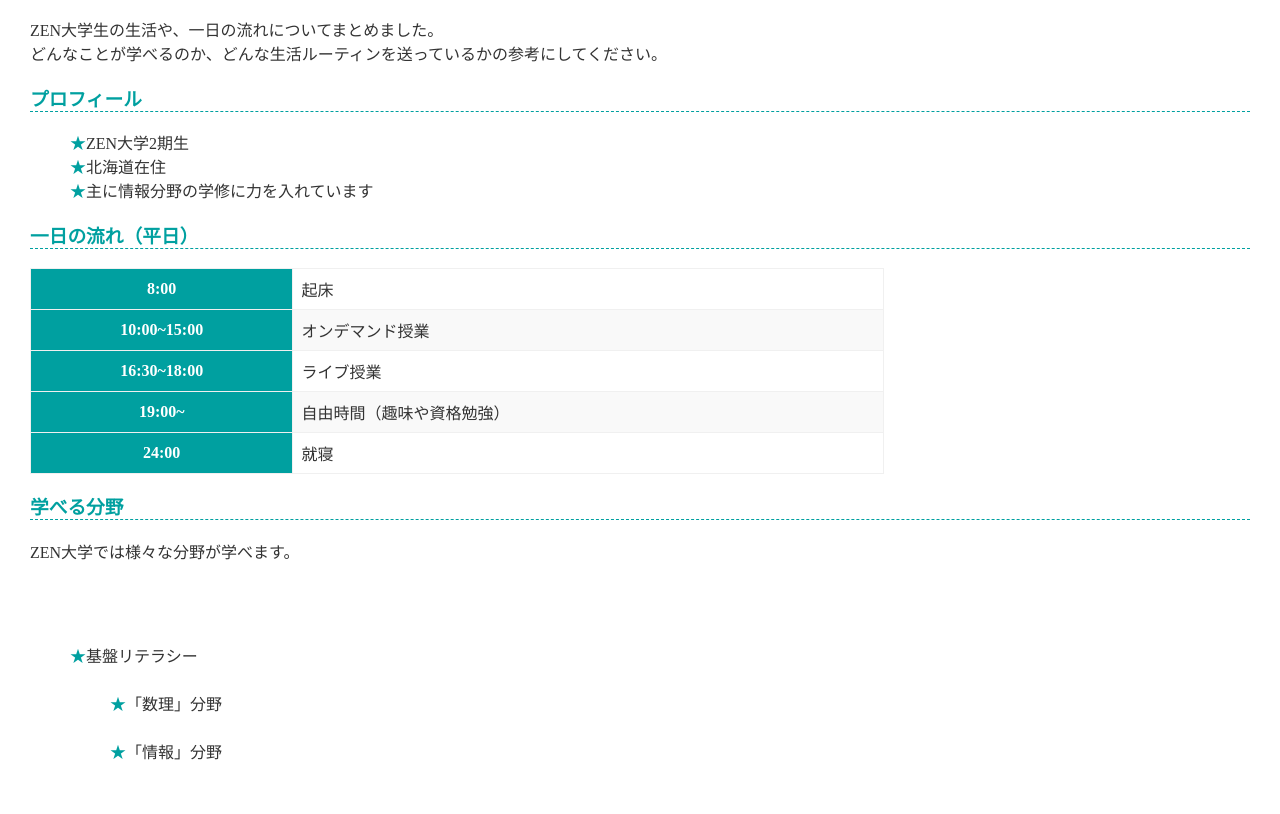
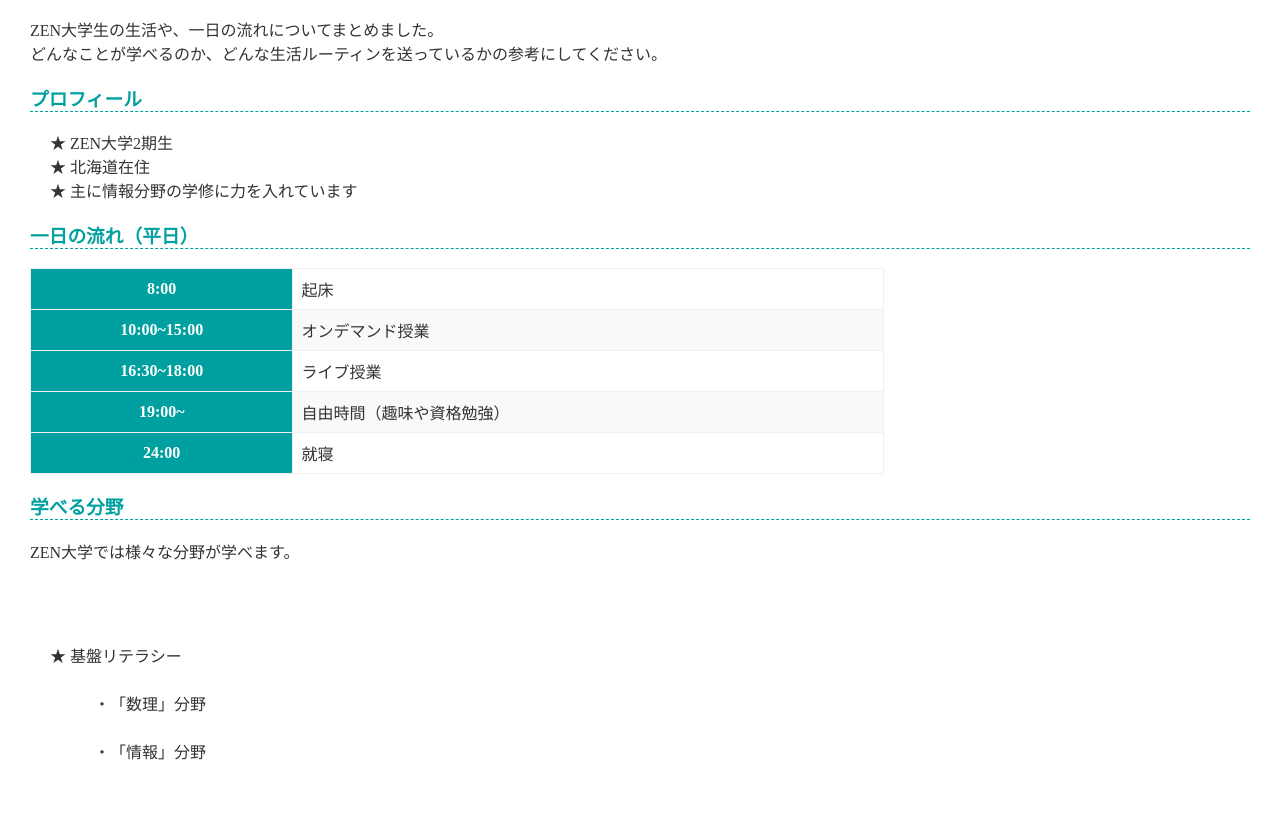
Before and after one commit to zen00537/zen00537.github.io, a plain HTML site: page index.html in a window 1280 px wide. Shown: the part 141-955 px from the top of the page. Drawn offline with Linux system fonts and the light colour scheme.

Commit message:
Change list style type for unordered lists

```diff
--- a/style.css
+++ b/style.css
@@ -44,11 +44,11 @@ a {
 -------------------- */
 
 ul {
-  list-style: none;
+  list-style-type: "★ ";
 }
-li:before {
-  content: "★";
-  color: var(--theme-color);
+
+ul ul {
+  list-style-type: "・";
 }
 
 /* --------------------
```
